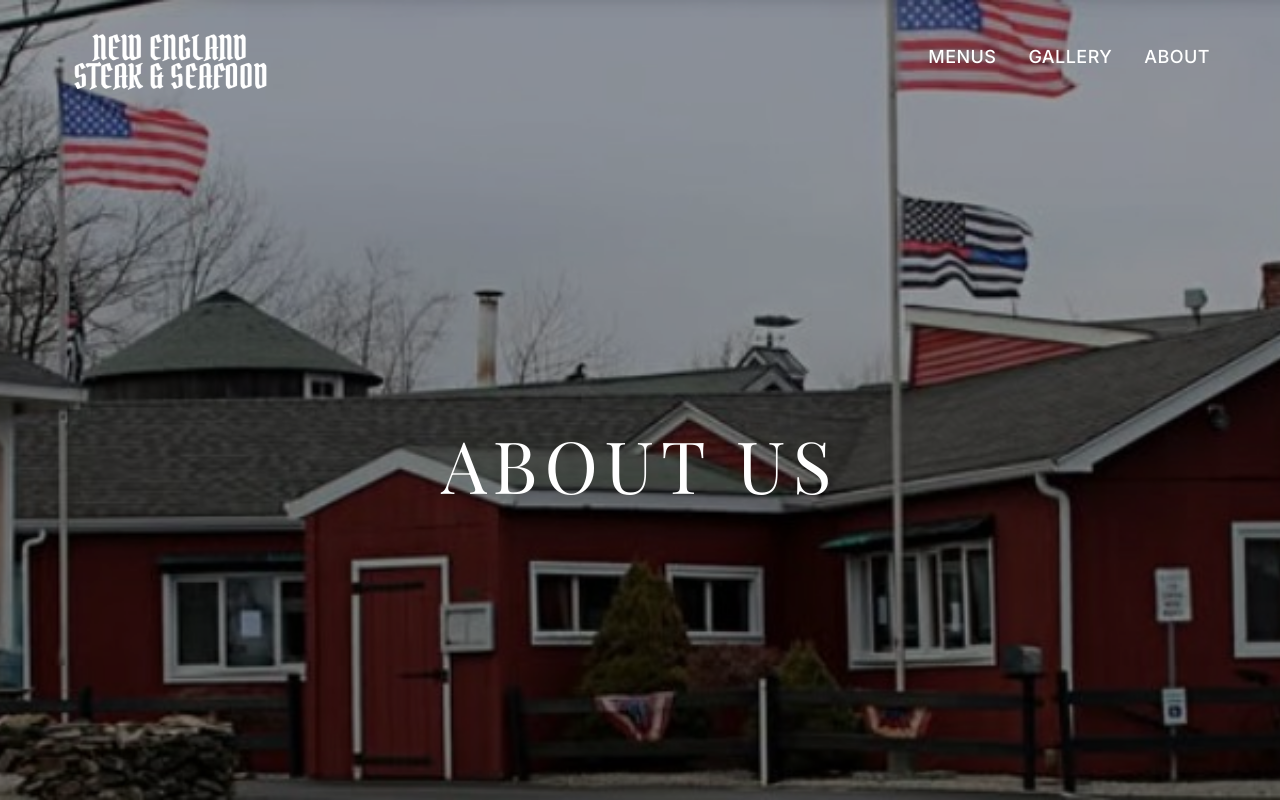
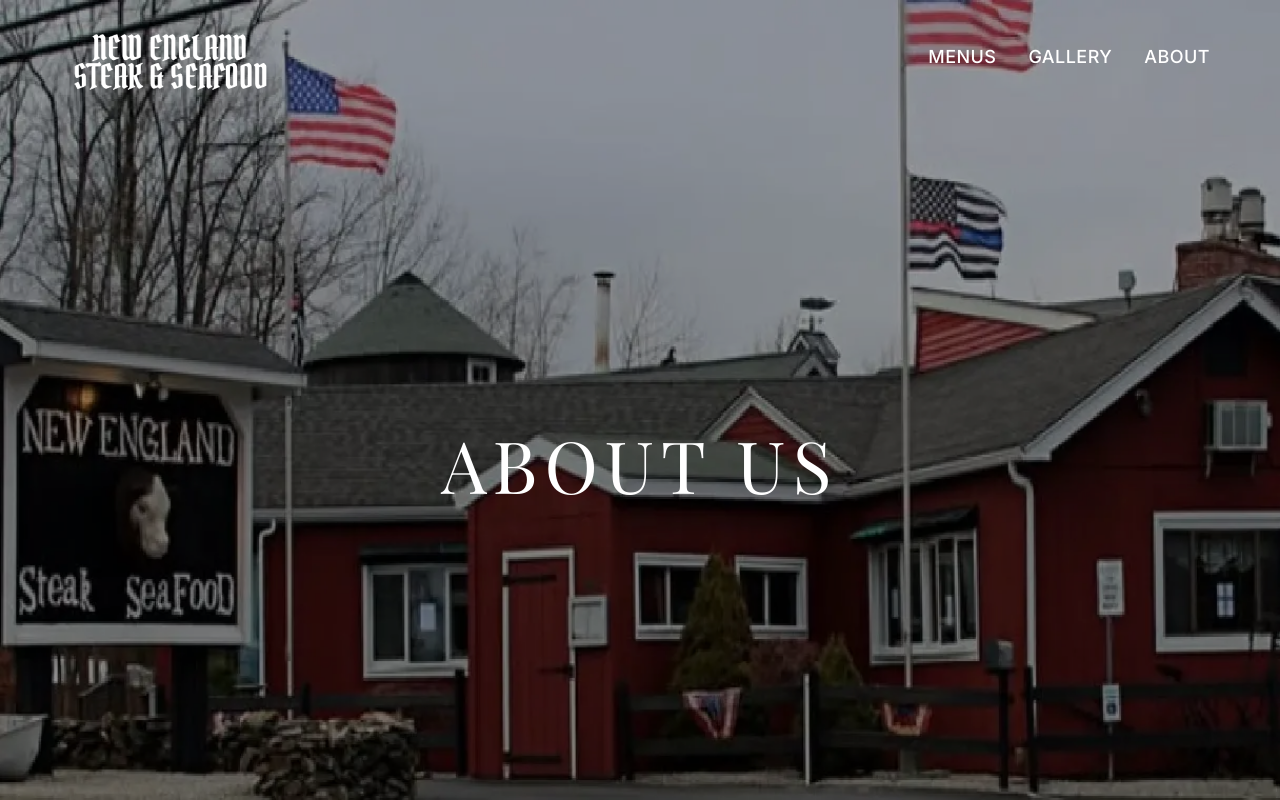
Before and after one commit to Stefp799/nesteak, a React (Vite) app: page /about in a window 1280 px wide. Shown: the top 800 px of the page. Built offline with nearby package versions, Linux system fonts and the light colour scheme; a web font is replaced by a local one.

Commit message:
Update About page hero image to about.webp

```diff
--- a/src/AboutPage.jsx
+++ b/src/AboutPage.jsx
@@ -37,7 +37,7 @@
 const HeroSection = () => (
   <section className="hero-section">
     <div className="hero-bg" style={{
-      backgroundImage: `url('/images/front.jpg')`
+      backgroundImage: `url('/images/about.webp')`
     }}>
       <div className="hero-overlay"></div>
     </div>
```
Also changed, not shown: public/images/about.webp (added).
